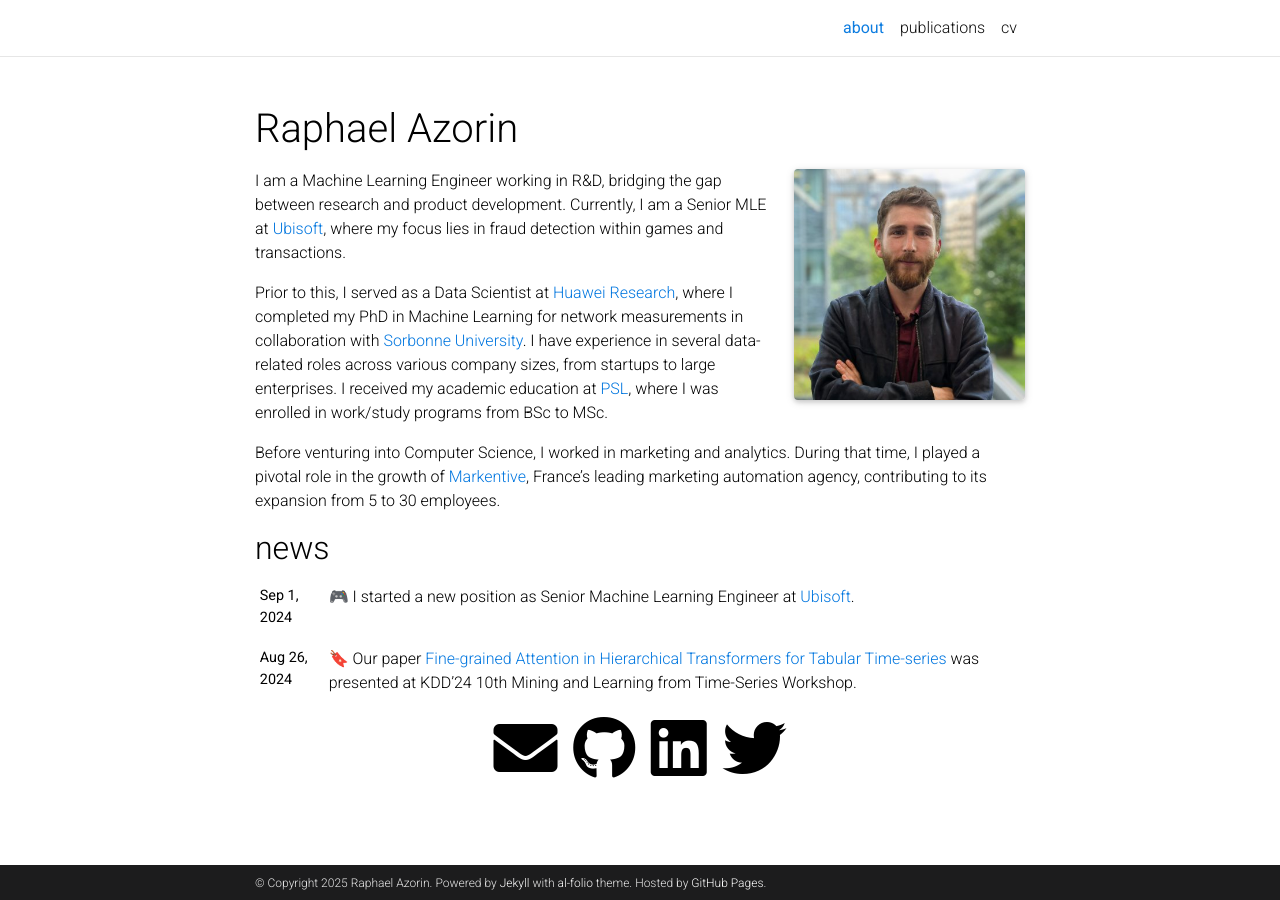
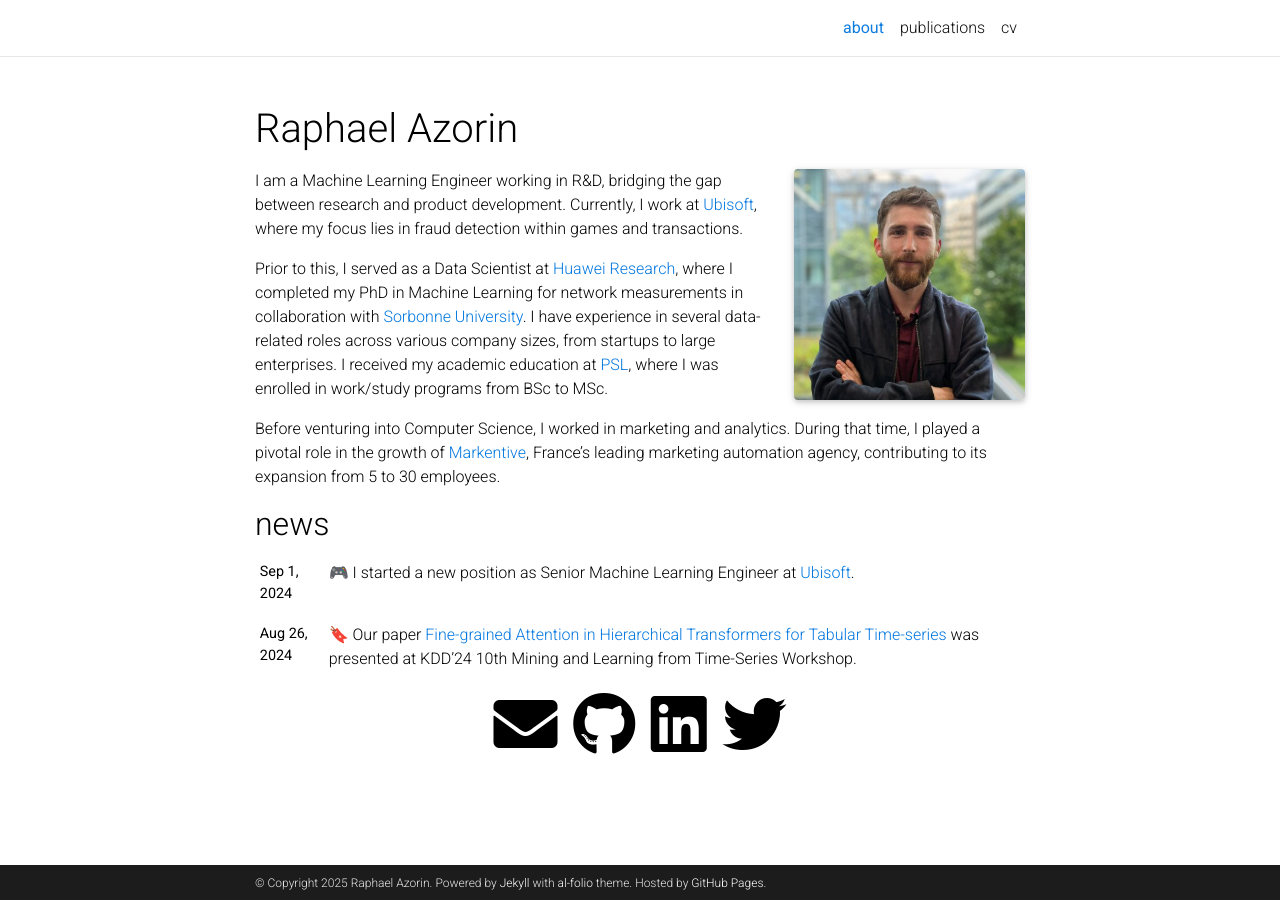
Before and after one commit to Raphaaal/raphaaal.github.io, a Jekyll site: the page built from _pages/about.md, in a window 1280 px wide. Built offline with Jekyll 4.4.1, drawn with Linux system fonts in a browser that asks for light colours; full-size pictures stand in for the smaller copies a plugin makes; emoji names are drawn with the system emoji font; comment, search, counter and statistics services are not loaded; a style sheet for code colours, icons or effects is not loaded.

Commit message:
fix: edit bio

```diff
--- a/_pages/about.md
+++ b/_pages/about.md
@@ -14,7 +14,7 @@
 social: true  # includes social icons at the bottom of the page
 ---
 
-I am a Machine Learning Engineer working in R&D, bridging the gap between research and product development. Currently, I am a Senior MLE at [Ubisoft](https://ubisoft.com/), where my focus lies in fraud detection within games and transactions.
+I am a Machine Learning Engineer working in R&D, bridging the gap between research and product development. Currently, I work at [Ubisoft](https://ubisoft.com/), where my focus lies in fraud detection within games and transactions.
 
 Prior to this, I served as a Data Scientist at [Huawei Research](https://fr.linkedin.com/company/huawei-paris-research-center), where I completed my PhD in Machine Learning for network measurements in collaboration with [Sorbonne University](https://www.sorbonne-universite.fr/en). I have experience in several data-related roles across various company sizes, from startups to large enterprises. I received my academic education at [PSL](https://psl.eu/en), where I was enrolled in work/study programs from BSc to MSc.
 
```
